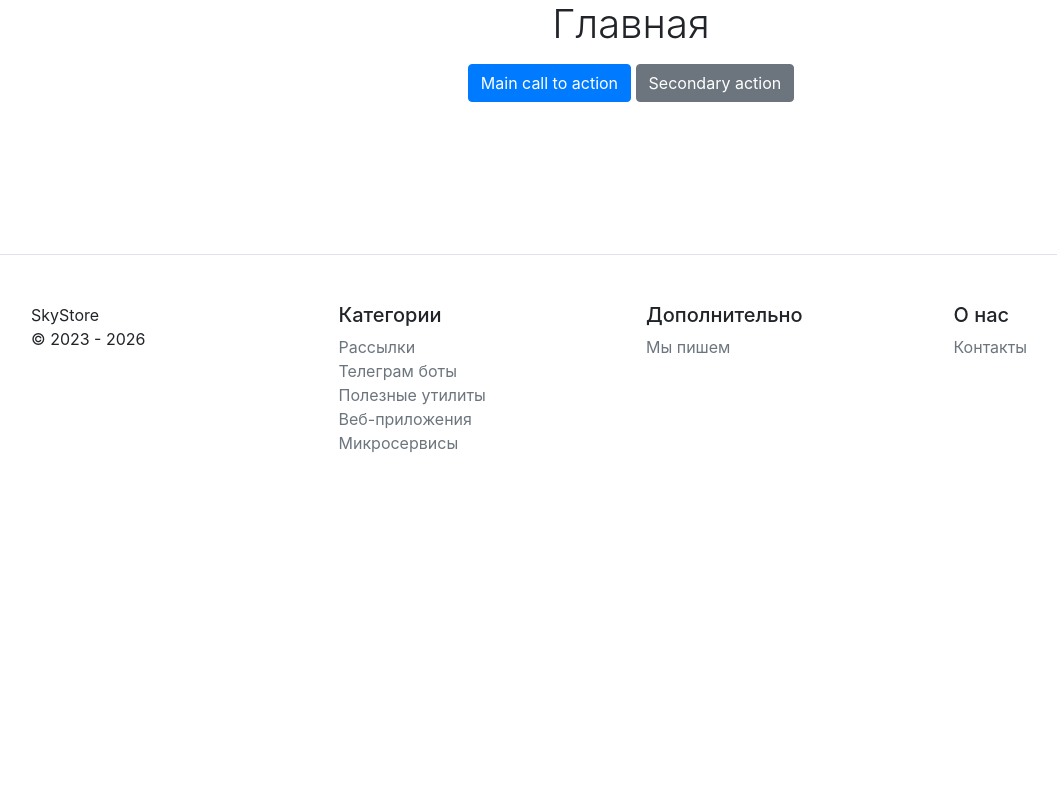
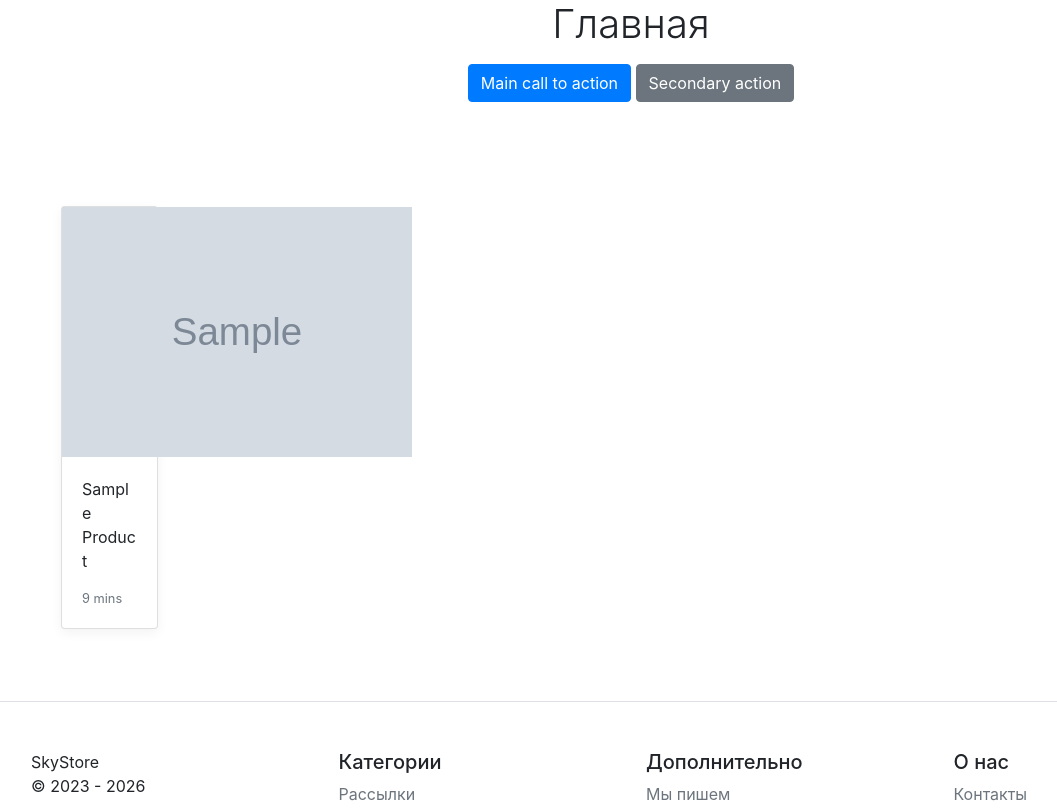
Before and after one commit to danielrusky/dandan, a Django app: page / in a window 1280 px wide. Shown: the part 187-996 px from the top of the page, without its empty margins (9-1066 px from the left). Before the commit the page ends 639 px from the top, so only its background shows below. Run offline with Django 5.2, Linux system fonts and the light colour scheme; tables that the repository leaves empty hold one stand-in row (values such as "Sample post"); grey boxes marked "Sample" are stand-in pictures; some libraries are stand-ins or nearby versions.

Commit message:
add commit

```diff
--- a/catalog/templates/catalog/index.html
+++ b/catalog/templates/catalog/index.html
@@ -7,7 +7,11 @@
             {% for object in object_list %}
             <div class="col-md-4">
                 <div class="card mb-4 box-shadow">
-                    <img src="{{ object.image.url }}" alt="Изображение" width="350" height="250"/>
+                    {% if object.img %}
+                    <img src="{{ object.img.url }}" alt="Изображение" width="350" height="250"/>
+                    {% else %}
+                    <p>No image available</p>
+                    {% endif %}
                     <div class="card-body">
                         <p class="card-text">
 
--- a/catalog/views.py
+++ b/catalog/views.py
@@ -1,8 +1,12 @@
 from django.shortcuts import render
+
+from catalog.models import Product
 
 
 def index(requests):
+    product_list = Product.objects.all()
     context = {
+        'object_list': product_list,
         'title': 'Главная'
     }
     return render(requests, 'catalog/index.html', context)
```
Also changed, not shown: readme.md.
